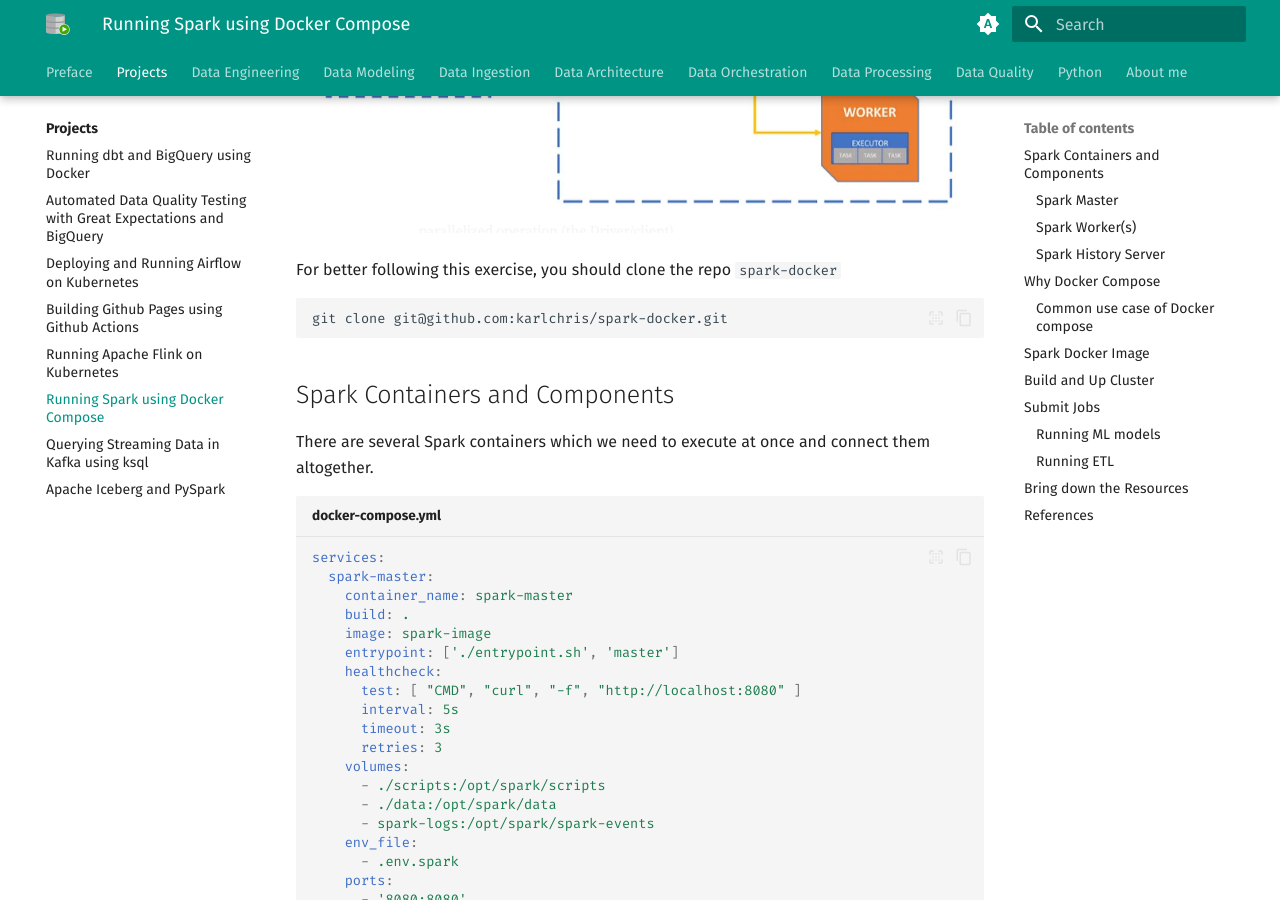
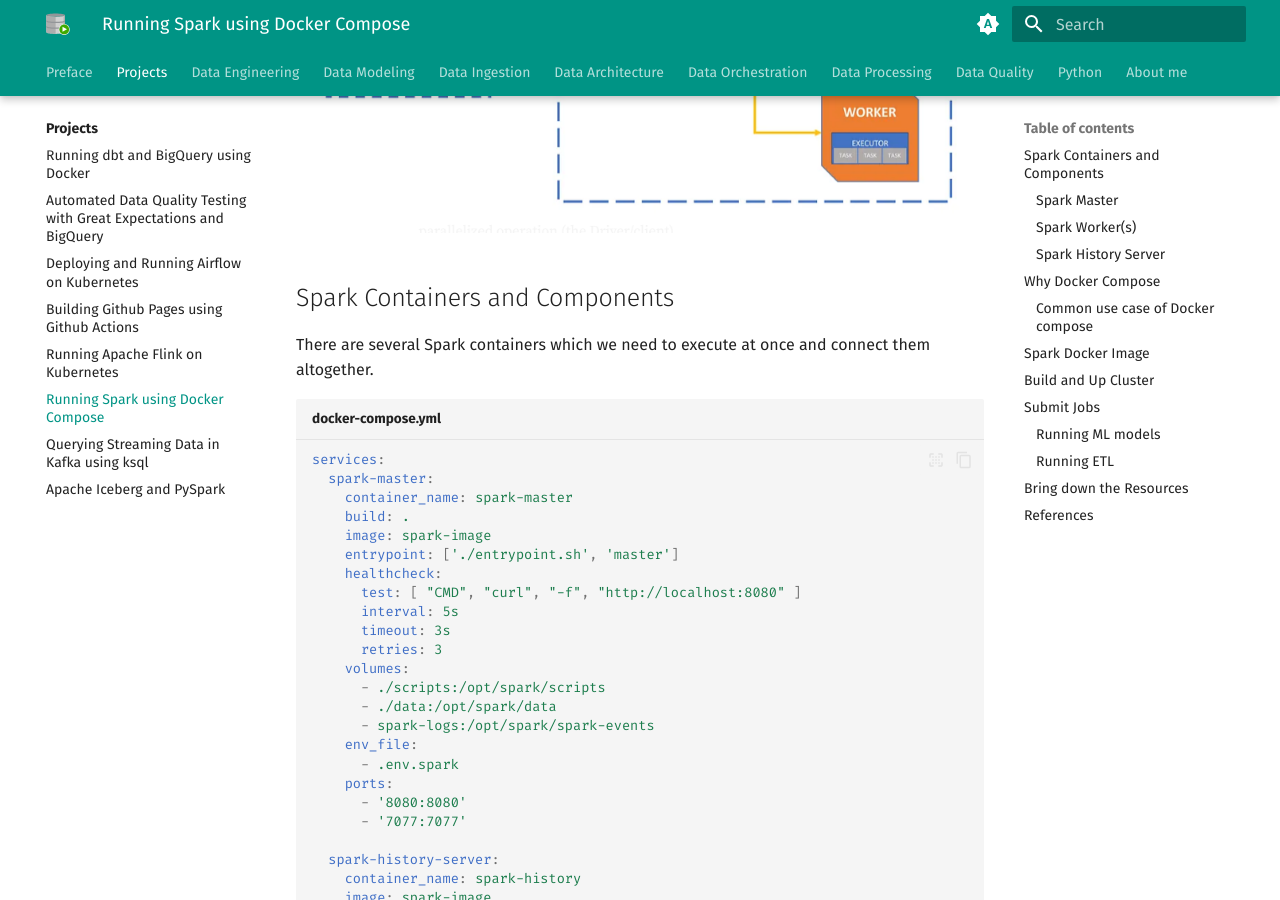
Before and after one commit to hardeek24/DataEngineering, an MkDocs documentation site: the page built from docs/projects/spark-docker.md, in a window 1280 px wide and 900 px high, scrolled down 485 px. Built offline with MkDocs 1.6.1 and Material for MkDocs 9.7.7, drawn with Linux system fonts in a browser that asks for light colours.

Commit message:
Update spark-docker.md

````diff
--- a/docs/projects/spark-docker.md
+++ b/docs/projects/spark-docker.md
@@ -2,11 +2,7 @@
 
 ![spark-docker-diagram](pics/spark-docker-diagram.png)
 
-For better following this exercise, you should clone the repo `spark-docker`
 
-```bash
-git clone git@github.com:karlchris/spark-docker.git
-```
 
 ## Spark Containers and Components
 
````
